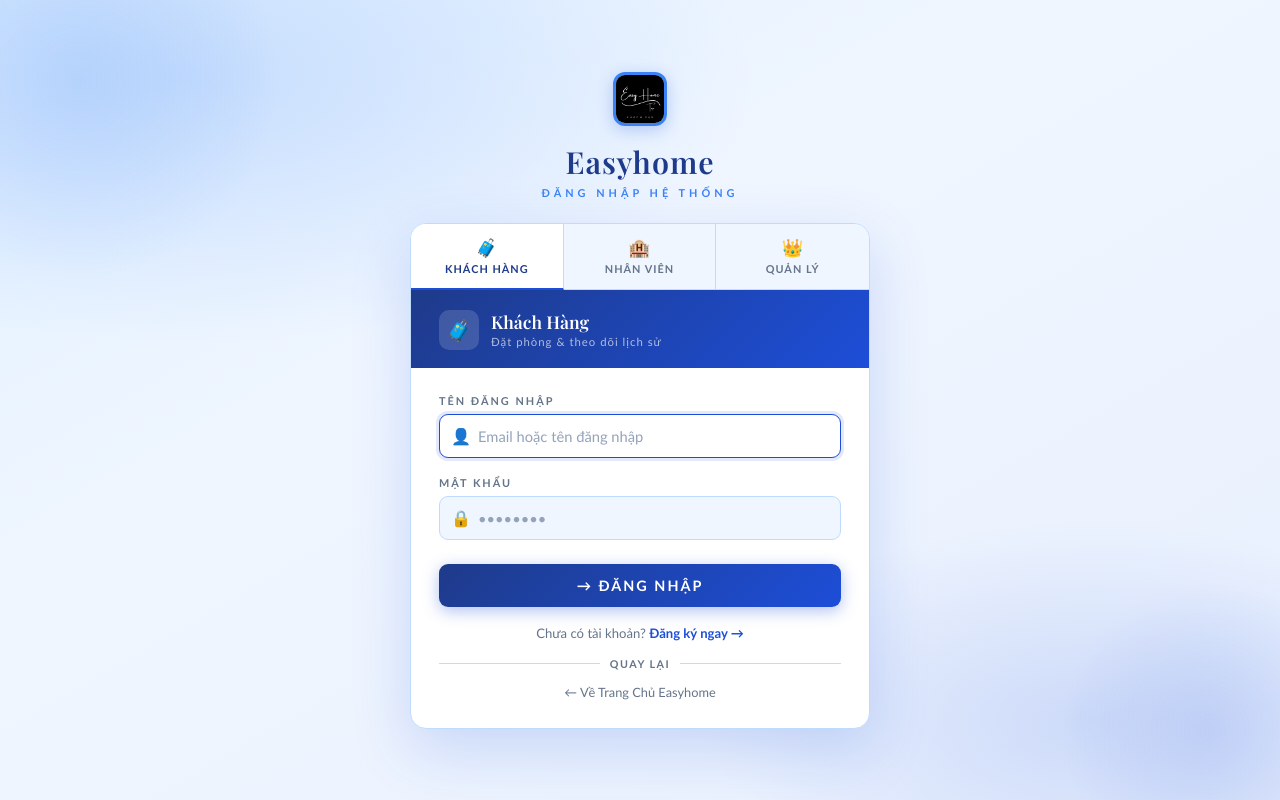
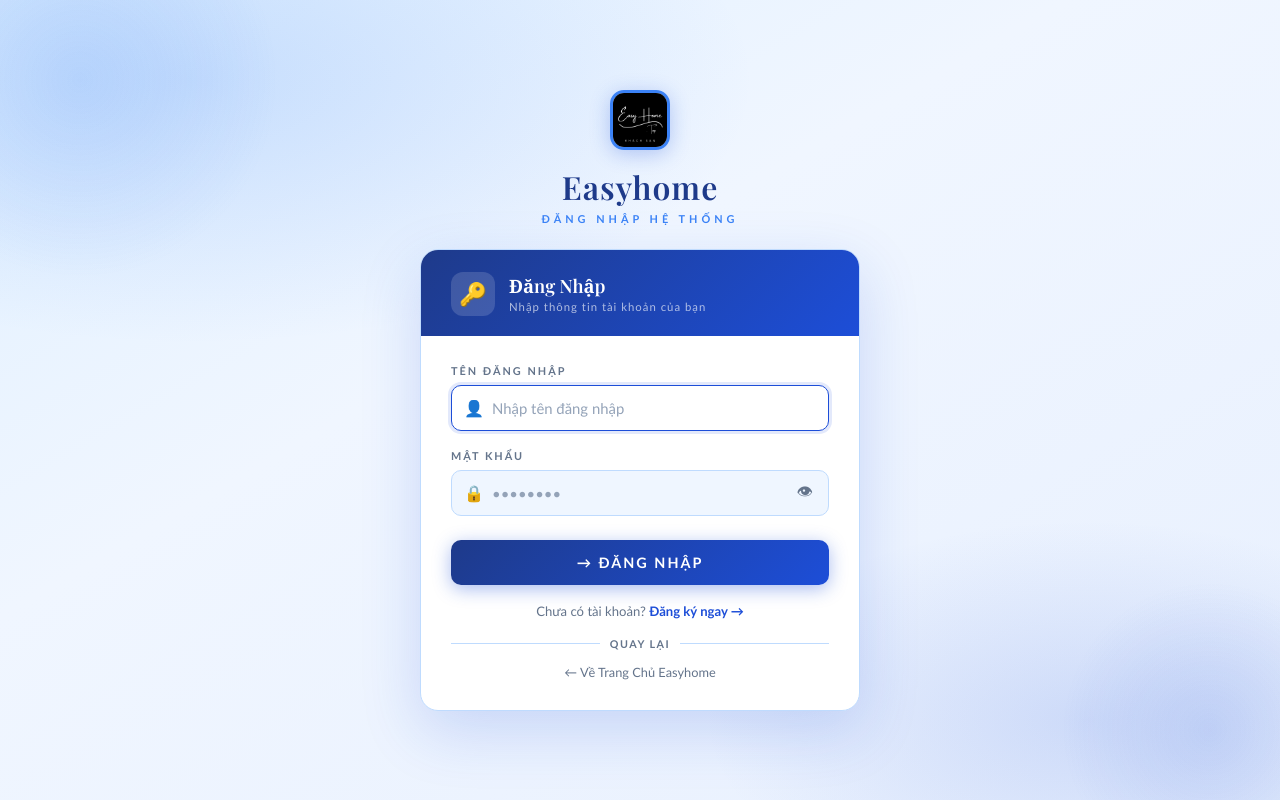
Before and after one commit to VisionCrizzal/thuc-tap-tot-nghiep-web-nha-nghi, a PHP site: page /login.php in a window 1280 px wide. Run offline with PHP 8.4, Linux system fonts and the light colour scheme; some web fonts are replaced.

Commit message:
Fix and repair login func

```diff
--- a/login.php
+++ b/login.php
@@ -1,11 +1,9 @@
 <?php
-// login.php — Trang đăng nhập chung cho tất cả người dùng
+// login.php — Đăng nhập thống nhất, tự nhận diện vai trò
 session_start();
 require_once __DIR__ . '/config/db.php';
 
-$error  = '';
-$role   = $_POST['role']     ?? $_GET['role']  ?? 'khachhang';
-$role   = in_array($role, ['khachhang','nhanvien','quanly']) ? $role : 'khachhang';
+$error = '';
 
 if ($_SERVER['REQUEST_METHOD'] === 'POST') {
     $username = trim($_POST['username'] ?? '');
@@ -13,11 +11,12 @@ if ($_SERVER['REQUEST_METHOD'] === 'POST') {
 
     if (!$username || !$password) {
         $error = 'Vui lòng nhập đầy đủ tên đăng nhập và mật khẩu.';
-    } elseif ($role === 'khachhang') {
-        // ---- Đăng nhập Khách hàng (bảng KHACH_HANG) ----
+    } else {
+        // 1. Thử khách hàng (bảng KHACH_HANG)
         $stmt = $pdo->prepare("SELECT * FROM KHACH_HANG WHERE TenTaiKhoan = :u");
         $stmt->execute([':u' => $username]);
         $kh = $stmt->fetch();
+
         if ($kh && password_verify($password, $kh['MatKhau'])) {
             $_SESSION['kh_id']   = $kh['MaKH'];
             $_SESSION['kh_name'] = $kh['HoTen'];
@@ -25,34 +24,22 @@ if ($_SERVER['REQUEST_METHOD'] === 'POST') {
             header('Location: customer/dashboard.php');
             exit;
         }
-        $error = 'Tên đăng nhập hoặc mật khẩu không đúng.';
-    } else {
-        // ---- Đăng nhập Nhân viên / Quản lý (bảng TAI_KHOAN) ----
-        $expectedRole = ($role === 'quanly') ? 'admin' : 'nhanvien';
+
+        // 2. Thử nhân viên / quản lý (bảng TAI_KHOAN)
         $user = loginStaff($pdo, $username, $password);
         if ($user) {
-            if ($user['VaiTro'] === $expectedRole || $user['VaiTro'] === 'admin') {
             $_SESSION['staff_id']   = $user['TenTK'];
             $_SESSION['staff_name'] = $user['HoTen'] ?? $user['TenTK'];
             $_SESSION['staff_role'] = $user['VaiTro'];
             $_SESSION['staff_maNV'] = $user['MaNV'];
-                header('Location: ' . ($user['VaiTro'] === 'admin' ? 'admin/dashboard.php' : 'staff/dashboard.php'));
+            $dest = ($user['VaiTro'] === 'admin') ? 'admin/dashboard.php' : 'staff/dashboard.php';
+            header('Location: ' . $dest);
             exit;
         }
-            $error = 'Tài khoản này không có quyền đăng nhập với vai trò đã chọn.';
-        } else {
+
         $error = 'Tên đăng nhập hoặc mật khẩu không đúng.';
     }
 }
-}
-
-// Labels cho từng vai trò
-$roleLabels = [
-    'khachhang' => ['icon'=>'🧳','title'=>'Khách Hàng',  'sub'=>'Đặt phòng & theo dõi lịch sử',  'placeholder_u'=>'Email hoặc tên đăng nhập'],
-    'nhanvien'  => ['icon'=>'🏨','title'=>'Nhân Viên',    'sub'=>'Quản lý check-in / check-out',    'placeholder_u'=>'Tên tài khoản nhân viên'],
-    'quanly'    => ['icon'=>'👑','title'=>'Quản Lý',      'sub'=>'Toàn quyền quản trị hệ thống',   'placeholder_u'=>'Tên tài khoản quản lý'],
-];
-$cur = $roleLabels[$role];
 ?>
 <!DOCTYPE html>
 <html lang="vi">
@@ -93,56 +80,39 @@ body::before{content:'';position:fixed;top:-120px;left:-120px;width:400px;height
 body::after{content:'';position:fixed;bottom:-80px;right:-80px;width:300px;height:300px;
   background:radial-gradient(circle,rgba(29,78,216,.12),transparent 70%);border-radius:50%;pointer-events:none}
 
-.login-wrap{width:100%;max-width:460px;animation:cardIn .6s cubic-bezier(.34,1.56,.64,1) both}
+.login-wrap{width:100%;max-width:440px;animation:cardIn .6s cubic-bezier(.34,1.56,.64,1) both}
 @keyframes cardIn{from{transform:translateY(28px) scale(.97);opacity:0}to{transform:translateY(0) scale(1);opacity:1}}
 
 /* Brand */
 .brand-area{text-align:center;margin-bottom:24px}
-.brand-logo{width:54px;height:54px;border-radius:12px;object-fit:cover;
-  border:3px solid var(--blue-light);box-shadow:0 4px 16px rgba(29,78,216,.25);margin-bottom:12px}
-.brand-name{font-family:var(--serif);font-size:1.9rem;font-weight:600;color:var(--blue-dark);letter-spacing:1px}
+.brand-logo{width:60px;height:60px;border-radius:14px;object-fit:cover;
+  border:3px solid var(--blue-light);box-shadow:0 4px 20px rgba(29,78,216,.28);margin-bottom:12px}
+.brand-name{font-family:var(--serif);font-size:2rem;font-weight:600;color:var(--blue-dark);letter-spacing:1px}
 .brand-sub{font-size:0.68rem;font-weight:600;letter-spacing:4px;text-transform:uppercase;color:var(--blue-light);margin-top:4px}
 
 /* Card */
-.card{background:#fff;border-radius:16px;border:1.5px solid var(--border);box-shadow:var(--shadow-lg);overflow:hidden}
-
-/* Role tabs */
-.role-tabs{display:grid;grid-template-columns:repeat(3,1fr);background:var(--blue-pale);
-  border-bottom:1.5px solid var(--border)}
-.role-tab{
-  padding:13px 8px;text-align:center;cursor:pointer;
-  font-size:0.75rem;font-weight:600;letter-spacing:0.5px;
-  color:var(--muted);transition:all .25s;text-decoration:none;
-  display:flex;flex-direction:column;align-items:center;gap:4px;
-  border-right:1px solid var(--border);
-}
-.role-tab:last-child{border-right:none}
-.role-tab:hover{background:var(--blue-mid);color:var(--blue)}
-.role-tab.active{background:#fff;color:var(--blue-dark);border-bottom:2px solid var(--blue);
-  margin-bottom:-1.5px}
-.tab-icon{font-size:1.1rem}
-.tab-label{text-transform:uppercase;letter-spacing:1px;font-size:0.68rem}
+.card{background:#fff;border-radius:18px;border:1.5px solid var(--border);box-shadow:var(--shadow-lg);overflow:hidden}
 
 /* Card header */
 .card-header{
   background:linear-gradient(135deg,var(--blue-dark),var(--blue));
-  padding:20px 28px 18px;
-  display:flex;align-items:center;gap:12px;
+  padding:22px 30px 20px;
+  display:flex;align-items:center;gap:14px;
 }
-.header-icon{width:40px;height:40px;background:rgba(255,255,255,.15);border-radius:10px;
-  display:flex;align-items:center;justify-content:center;font-size:1.3rem;flex-shrink:0}
-.header-title{font-family:var(--serif);font-size:1.1rem;font-weight:600;color:#fff;line-height:1.2}
-.header-desc{font-size:0.71rem;color:rgba(255,255,255,.65);letter-spacing:1px;margin-top:2px}
+.header-icon{width:44px;height:44px;background:rgba(255,255,255,.15);border-radius:12px;
+  display:flex;align-items:center;justify-content:center;font-size:1.4rem;flex-shrink:0}
+.header-title{font-family:var(--serif);font-size:1.15rem;font-weight:600;color:#fff;line-height:1.2}
+.header-desc{font-size:0.71rem;color:rgba(255,255,255,.65);letter-spacing:1px;margin-top:3px}
 
 /* Body */
-.card-body{padding:26px 28px 28px}
+.card-body{padding:28px 30px 30px}
 
 /* Error */
 .alert-error{
   display:flex;align-items:flex-start;gap:10px;
   background:#fff0f0;border:1.5px solid #fca5a5;border-left:4px solid #ef4444;
-  color:#dc2626;padding:11px 13px;border-radius:8px;
-  font-size:0.83rem;line-height:1.5;margin-bottom:20px;
+  color:#dc2626;padding:12px 14px;border-radius:9px;
+  font-size:0.83rem;line-height:1.5;margin-bottom:22px;
   animation:shake .4s ease
 }
 @keyframes shake{0%,100%{transform:translateX(0)}20%,60%{transform:translateX(-4px)}40%,80%{transform:translateX(4px)}}
@@ -150,33 +120,40 @@ body::after{content:'';position:fixed;bottom:-80px;right:-80px;width:300px;heigh
 /* Form */
 .form-group{margin-bottom:18px}
 .form-label{display:block;font-size:0.68rem;font-weight:700;letter-spacing:2px;
-  text-transform:uppercase;color:var(--muted);margin-bottom:7px}
+  text-transform:uppercase;color:var(--muted);margin-bottom:8px}
 .input-wrap{position:relative}
-.input-icon{position:absolute;left:12px;top:50%;transform:translateY(-50%);
+.input-icon{position:absolute;left:13px;top:50%;transform:translateY(-50%);
   font-size:1rem;color:var(--blue-light);pointer-events:none}
 .form-input{
-  width:100%;padding:12px 13px 12px 38px;
-  font-family:var(--font);font-size:0.92rem;color:var(--text);
+  width:100%;padding:13px 13px 13px 40px;
+  font-family:var(--font);font-size:0.93rem;color:var(--text);
   background:var(--blue-pale);border:1.5px solid var(--border);
-  border-radius:9px;outline:none;transition:all .25s;
+  border-radius:10px;outline:none;transition:all .25s;
 }
 .form-input:focus{border-color:var(--blue);background:#fff;box-shadow:0 0 0 3px rgba(29,78,216,.12)}
 .form-input::placeholder{color:#94a3b8;font-family:var(--font)}
 
+/* Toggle mật khẩu */
+.toggle-pw{position:absolute;right:12px;top:50%;transform:translateY(-50%);
+  background:none;border:none;cursor:pointer;font-size:1rem;color:var(--muted);
+  padding:4px;border-radius:6px;transition:color .2s}
+.toggle-pw:hover{color:var(--blue)}
+#password{padding-right:40px}
+
 /* Submit */
 .btn-login{
-  width:100%;padding:13px;font-family:var(--font);font-size:0.9rem;font-weight:700;
+  width:100%;padding:14px;font-family:var(--font);font-size:0.9rem;font-weight:700;
   letter-spacing:2px;text-transform:uppercase;color:#fff;
   background:linear-gradient(135deg,var(--blue-dark),var(--blue));
-  border:none;border-radius:9px;cursor:pointer;transition:all .3s;
-  box-shadow:0 4px 16px rgba(29,78,216,.35);margin-top:6px;
+  border:none;border-radius:10px;cursor:pointer;transition:all .3s;
+  box-shadow:0 4px 18px rgba(29,78,216,.38);margin-top:6px;
   position:relative;overflow:hidden;
 }
 .btn-login::after{content:'';position:absolute;inset:0;
   background:linear-gradient(135deg,transparent,rgba(255,255,255,.1),transparent);
   transform:translateX(-100%);transition:transform .4s}
 .btn-login:hover::after{transform:translateX(100%)}
-.btn-login:hover{transform:translateY(-1px);box-shadow:0 6px 24px rgba(29,78,216,.45)}
+.btn-login:hover{transform:translateY(-1px);box-shadow:0 6px 26px rgba(29,78,216,.48)}
 .btn-login:active{transform:translateY(0)}
 
 /* Register link */
@@ -188,7 +165,7 @@ body::after{content:'';position:fixed;bottom:-80px;right:-80px;width:300px;heigh
 .register-line a:hover{color:var(--blue-dark)}
 
 /* Divider */
-.divider{display:flex;align-items:center;gap:10px;margin:16px 0 0}
+.divider{display:flex;align-items:center;gap:10px;margin:18px 0 0}
 .divider-line{flex:1;height:1px;background:var(--border)}
 .divider-text{font-size:0.67rem;font-weight:600;letter-spacing:1.5px;
   text-transform:uppercase;color:var(--muted);white-space:nowrap}
@@ -213,28 +190,12 @@ body::after{content:'';position:fixed;bottom:-80px;right:-80px;width:300px;heigh
 
   <div class="card">
 
-    <!-- ROLE TABS -->
-    <div class="role-tabs">
-      <a href="?role=khachhang" class="role-tab <?= $role==='khachhang'?'active':'' ?>">
-        <span class="tab-icon">🧳</span>
-        <span class="tab-label">Khách Hàng</span>
-      </a>
-      <a href="?role=nhanvien" class="role-tab <?= $role==='nhanvien'?'active':'' ?>">
-        <span class="tab-icon">🏨</span>
-        <span class="tab-label">Nhân Viên</span>
-      </a>
-      <a href="?role=quanly" class="role-tab <?= $role==='quanly'?'active':'' ?>">
-        <span class="tab-icon">👑</span>
-        <span class="tab-label">Quản Lý</span>
-      </a>
-    </div>
-
     <!-- HEADER -->
     <div class="card-header">
-      <div class="header-icon"><?= $cur['icon'] ?></div>
+      <div class="header-icon">🔑</div>
       <div>
-        <div class="header-title"><?= $cur['title'] ?></div>
-        <div class="header-desc"><?= $cur['sub'] ?></div>
+        <div class="header-title">Đăng Nhập</div>
+        <div class="header-desc">Nhập thông tin tài khoản của bạn</div>
       </div>
     </div>
 
@@ -246,14 +207,13 @@ body::after{content:'';position:fixed;bottom:-80px;right:-80px;width:300px;heigh
       <?php endif; ?>
 
       <form method="POST">
-        <input type="hidden" name="role" value="<?= htmlspecialchars($role) ?>">
 
         <div class="form-group">
           <label class="form-label">Tên Đăng Nhập</label>
           <div class="input-wrap">
             <span class="input-icon">👤</span>
             <input type="text" name="username" class="form-input"
-                   placeholder="<?= $cur['placeholder_u'] ?>"
+                   placeholder="Nhập tên đăng nhập"
                    value="<?= htmlspecialchars($_POST['username'] ?? '') ?>"
                    autocomplete="username" autofocus>
           </div>
@@ -263,19 +223,18 @@ body::after{content:'';position:fixed;bottom:-80px;right:-80px;width:300px;heigh
           <label class="form-label">Mật Khẩu</label>
           <div class="input-wrap">
             <span class="input-icon">🔒</span>
-            <input type="password" name="password" class="form-input"
+            <input type="password" id="password" name="password" class="form-input"
                    placeholder="••••••••" autocomplete="current-password">
+            <button type="button" class="toggle-pw" onclick="togglePw()" title="Hiện/ẩn mật khẩu">👁</button>
           </div>
         </div>
 
         <button type="submit" class="btn-login">→ Đăng Nhập</button>
       </form>
 
-      <?php if ($role === 'khachhang'): ?>
       <div class="register-line">
         Chưa có tài khoản? <a href="register.php">Đăng ký ngay →</a>
       </div>
-      <?php endif; ?>
 
       <div class="divider">
         <div class="divider-line"></div>
@@ -288,5 +247,12 @@ body::after{content:'';position:fixed;bottom:-80px;right:-80px;width:300px;heigh
   </div>
 </div>
 
+<script>
+function togglePw() {
+  const el = document.getElementById('password');
+  el.type = el.type === 'password' ? 'text' : 'password';
+}
+</script>
+
 </body>
 </html>
```
Also changed, not shown: CLAUDE.md (+7 -5 lines). Lines whose indentation alone changed are shown as unchanged.
